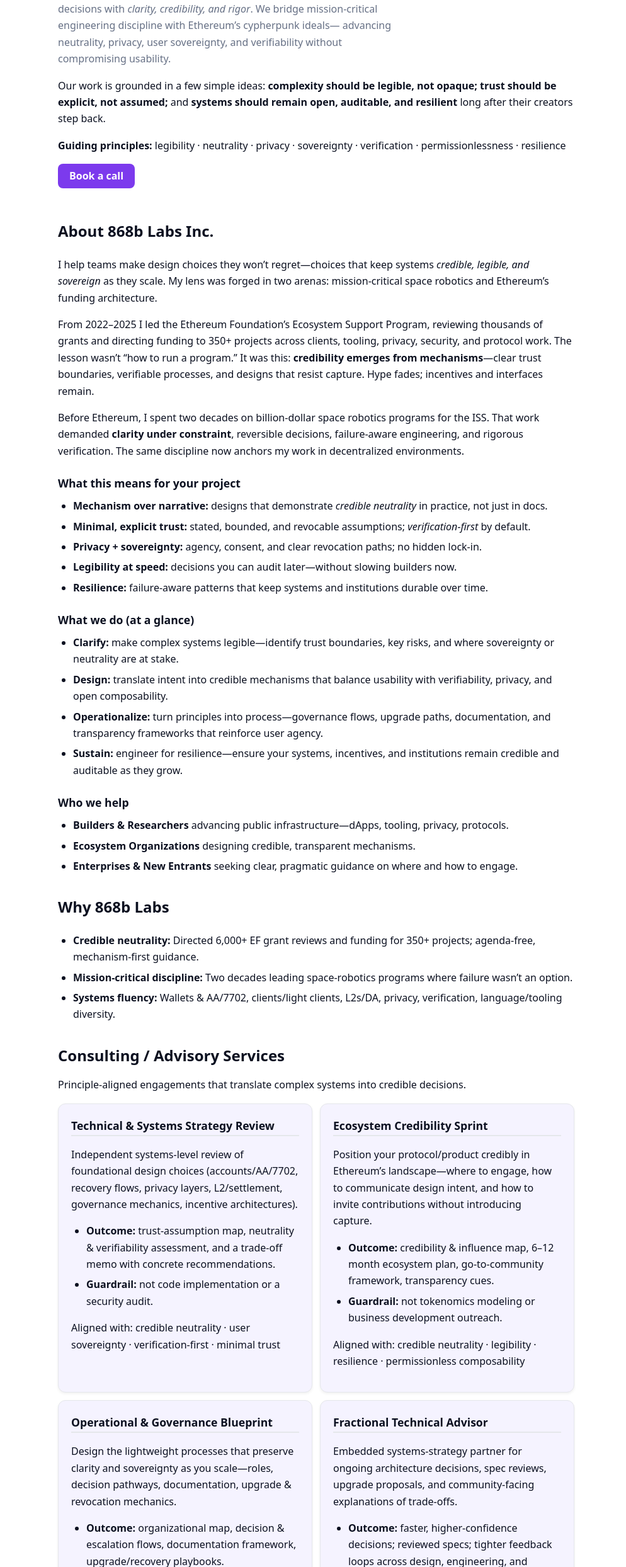
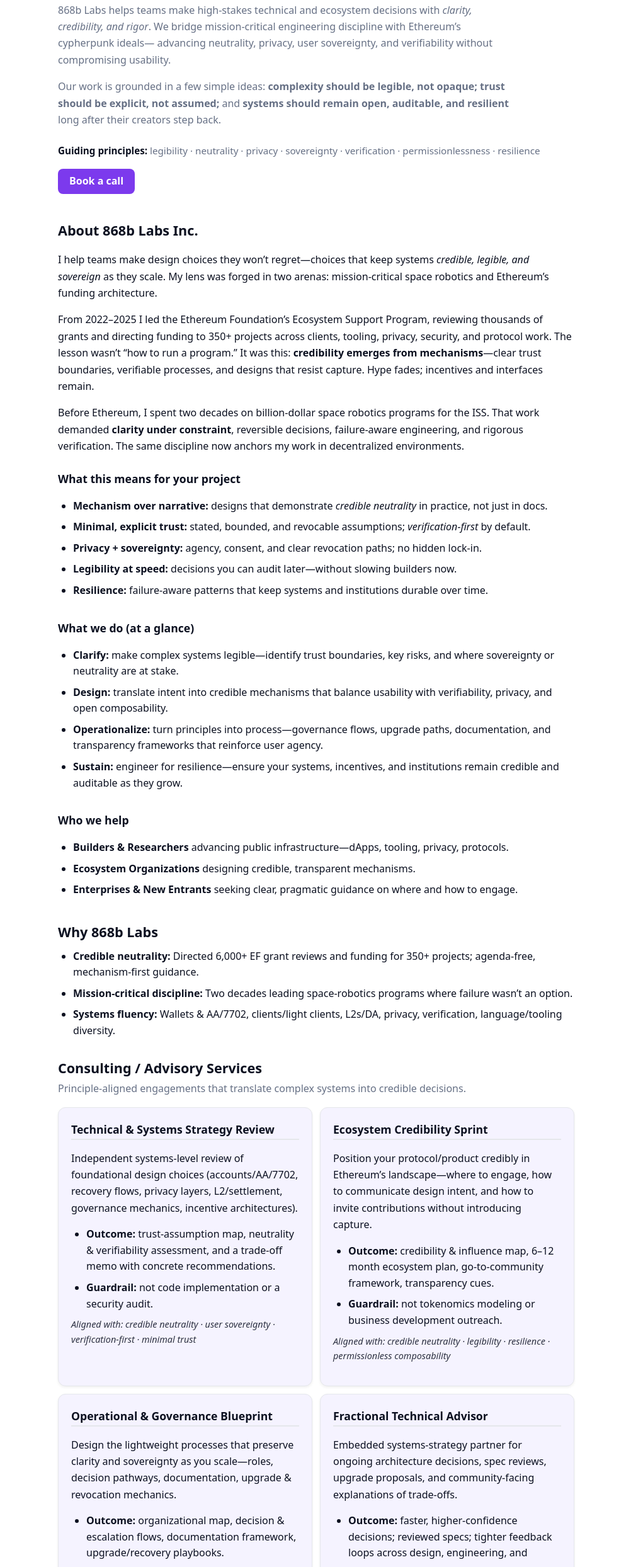
Before and after one commit to 868b-labs/868bxyz, a plain HTML site: page index.html in a window 1280 px wide. Shown: the part 312-2800 px from the top of the page at 63% size, without its empty margins (138-1132 px from the left). Drawn offline with Linux system fonts and the light colour scheme.

Commit message:
Update styles.css
Update styles for theme consistency and layout

```diff
--- a/styles.css
+++ b/styles.css
@@ -74,19 +74,25 @@ html, body { margin:0; padding:0; color:var(--fg); background:var(--bg); font:16
 .container { max-width:860px; margin:0 auto; padding:20px; }
 .hero { padding:40px 0 16px; }
 .hero h1 { font-size:2rem; margin:0 0 10px; }
-.lead { color:var(--muted); max-width:60ch; }
+.lead { color:var(--muted); max-width:80ch; }
+.sublead { color: var(--muted); margin-top: 1rem; max-width: 80ch }
+.principles-inline { margin-top: 1.5rem; font-size: 0.95rem; color: var(--muted); }
+.principles-inline strong { color: var(--fg); }
 .cta-row { margin-top:16px; display:flex; gap:10px; }
 
 h2 { margin-top:32px; }
 #services .cards { list-style:none; padding:0; display:grid; grid-template-columns:1fr; gap:12px; }
 @media (min-width: 720px) { #services .cards { grid-template-columns: repeat(2, 1fr); } }
-/*#services .card { border:1px solid var(--border); border-radius:12px; padding:16px; background: var(--bg); box-shadow: 0 2px 4px rgba(0,0,0,0.00); transition: transform 0.15s ease, box-shadow 0.15s ease, boarder-color 0.15s ease;}
-#services .card:hover { transform: translateY(-3px); box-shadow: 0 6px 14px rgba(0,0,0,0.12); border-color: var(--link); }*/
+
+/* Card background variable (light/dark aware) */
+:root { --card-bg: #f5f3ff; }                 /* pale purple (light) */
+:root[data-theme="dark"] { --card-bg: #1a152a; } /* deep muted purple (dark) */
+
 #services .card {
   border: 1px solid var(--border);
   border-radius: 12px;
   padding: 20px;
-  background: #f5f3ff; /* pale Ethereum-ish purple */
+  background: var(--card-bg);
   box-shadow: 0 2px 4px rgba(0,0,0,0.06);
   transition: transform 0.15s ease,
               box-shadow 0.15s ease,
@@ -98,7 +104,11 @@ h2 { margin-top:32px; }
   transform: translateY(-3px);
   box-shadow: 0 6px 14px rgba(0,0,0,0.12);
   border-color: var(--link);
-  background: #ede9fe; /* slightly deeper purple on hover */
+  /* subtle hover tint for both themes */
+  background: color-mix(in oklab, var(--card-bg) 92%, white);
+}
+:root[data-theme="dark"] #services .card:hover {
+  background: color-mix(in oklab, var(--card-bg) 85%, black);
 }
 
 #services .card h3 { margin: 0 0 10px; font-size: 1.1rem; border-bottom: 2px solid var(--border); }
@@ -131,6 +141,13 @@ h2 { margin-top:32px; }
   }
 }
 
+.principle-tag {
+  font-size: 0.9em;
+  opacity: 0.85;
+  font-style: italic;
+  margin-top: 0.5rem;
+}
+
 .highlights {
   margin-top: 24px;
   padding: 0;
@@ -157,3 +174,29 @@ h2 { margin-top:32px; }
 .feature-list li::before {
   content: none;          /* kill the custom dot you had before */
 }
+
+/* Tighten section spacing and headings */
+section { margin-top: 28px; }
+.hero { padding: 40px 0 12px; }
+h2 { margin: 28px 0 8px; font-size: 1.35rem; }
+h3 { margin: 0 0 8px; }
+
+/* Improve bullet readability + optional two-column on wide screens */
+.feature-list { margin: 0.2rem 0 0; }
+.feature-list li { margin: 8px 0; line-height: 1.6; }
+@media (min-width: 900px) {
+  .highlights .feature-list {
+    columns: 1;
+    column-gap: 36px;
+  }
+  .highlights .feature-list li { break-inside: avoid; }
+}
+
+/* Muted helper and CTA block */
+.muted { color: var(--muted); }
+.cta {
+  padding: 18px;
+  margin-top: 24px;
+  background: linear-gradient(0deg, transparent, transparent),
+              var(--bg);
+}
```
